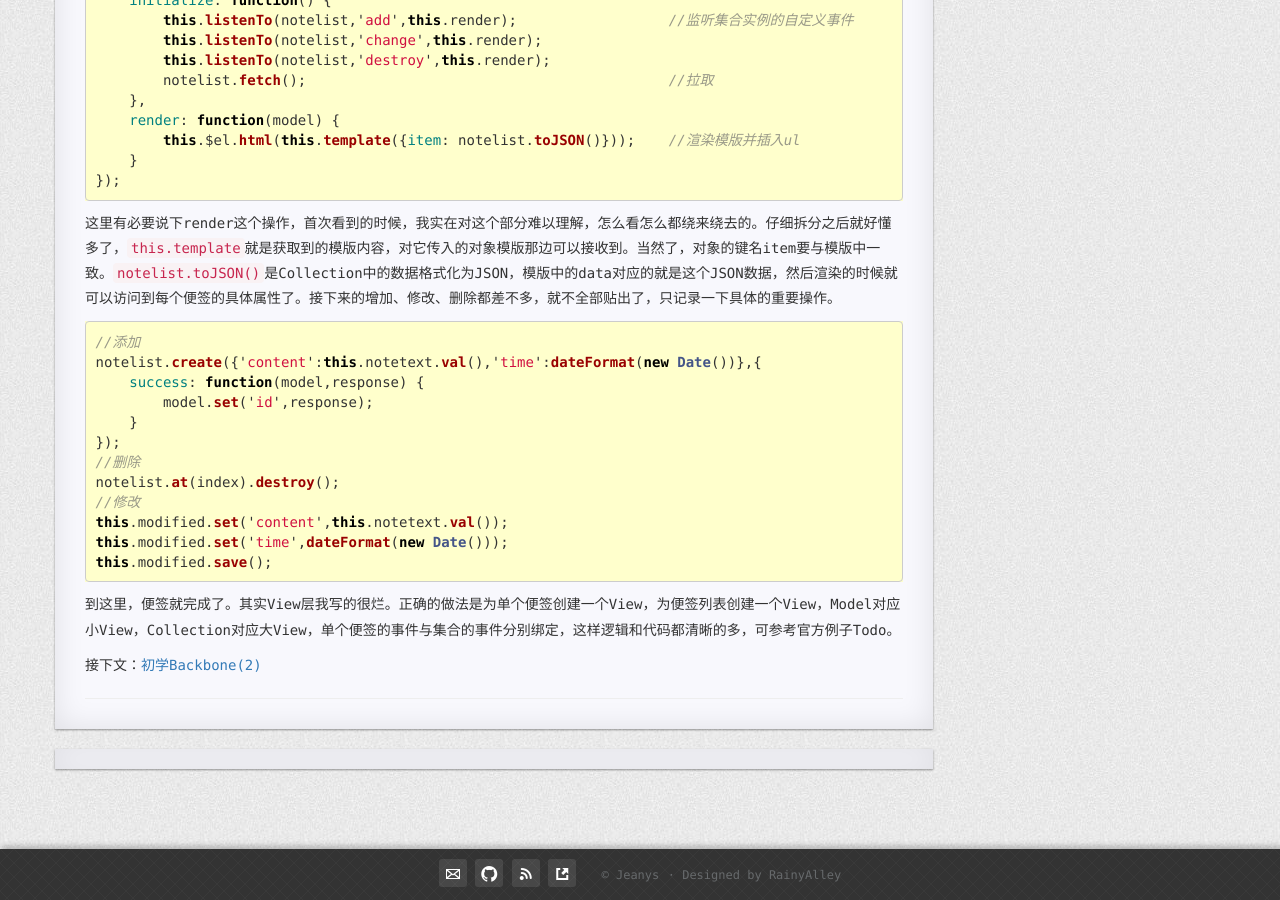
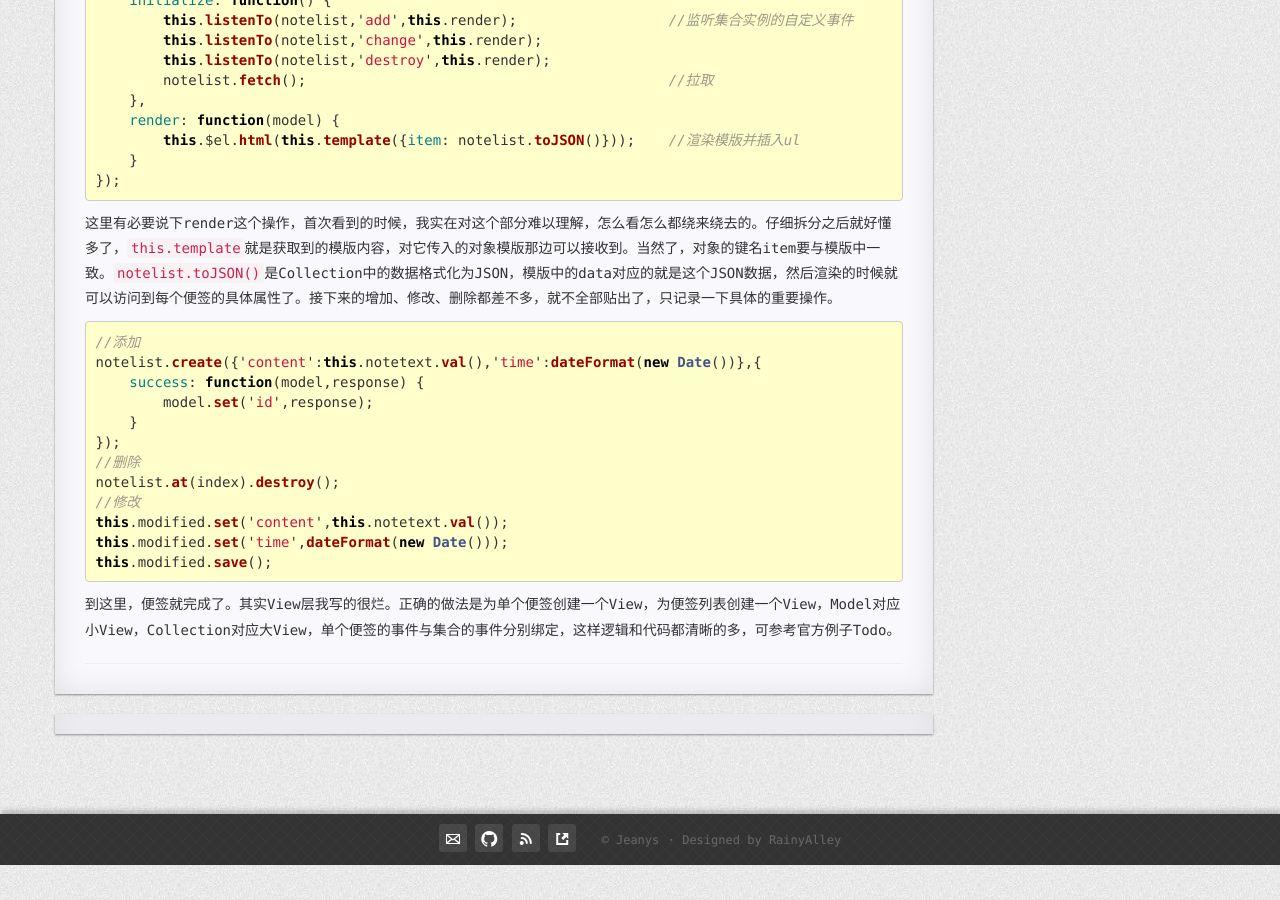
Before and after one commit to jeanys/jeanys.github.io, a Jekyll site: the page built from _posts/2016-2-28-backbone-and-requirejs.md, in a window 1280 px wide and 900 px high, scrolled down 1886 px. Built offline with Jekyll 4.4.1, drawn with Linux system fonts in a browser that asks for light colours; nearby versions of some CDN libraries; Markdown is read by kramdown in place of the engine named in the settings.

Commit message:
Backbone+RequireJS
fuck

````diff
--- a/_posts/2016-2-28-backbone-and-requirejs.md
+++ b/_posts/2016-2-28-backbone-and-requirejs.md
@@ -103,5 +103,3 @@ this.modified.save();
 ```
 
 到这里，便签就完成了。其实View层我写的很烂。正确的做法是为单个便签创建一个View，为便签列表创建一个View，Model对应小View，Collection对应大View，单个便签的事件与集合的事件分别绑定，这样逻辑和代码都清晰的多，可参考官方例子Todo。
-
-接下文：[初学Backbone(2)](http://jeanys.me/2016-02-28/backbone-and-requirejs-2/)
````
